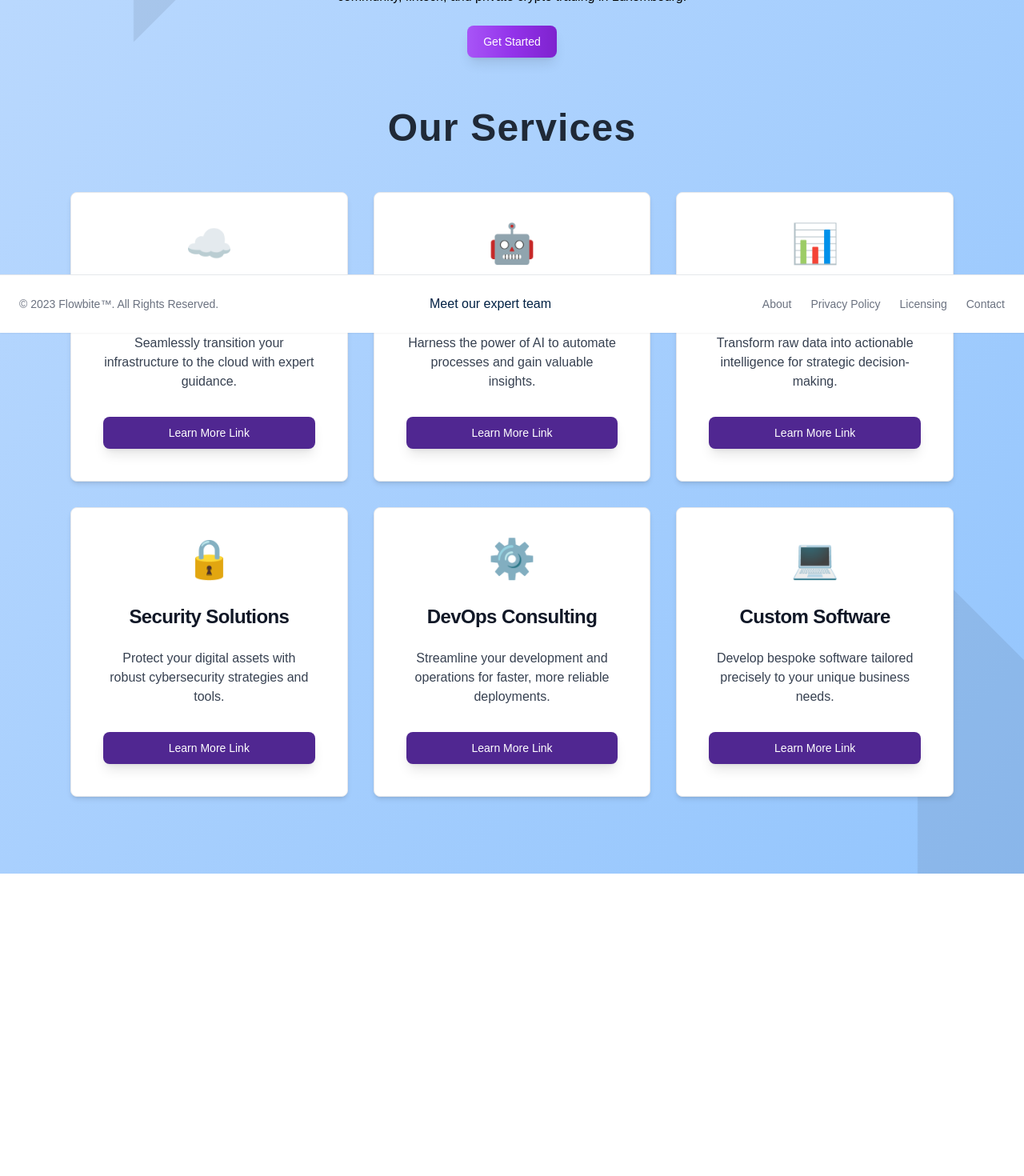
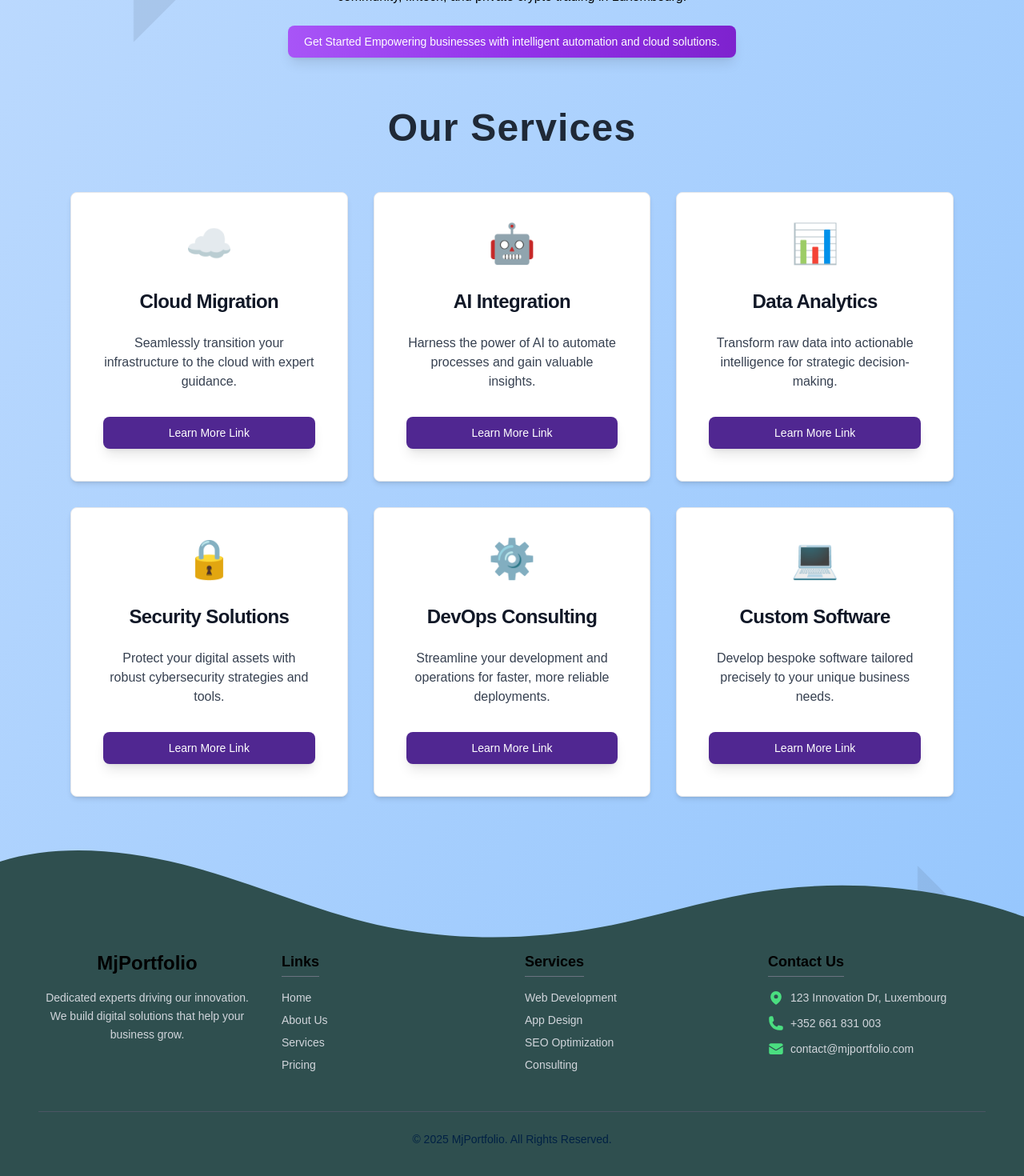
Before and after one commit to WebSiteMj/fortiNexis, a React (Vite) app: page / in a window 1280 px wide. Shown: the part 384-1854 px from the top of the page at 80% size. Before the commit the page ends 1476 px from the top, so only its background shows below. Built offline with nearby package versions, Linux system fonts and the light colour scheme.

Commit message:
add footer curve

```diff
--- a/package.json
+++ b/package.json
@@ -12,8 +12,10 @@
   "dependencies": {
     "flowbite": "^3.1.2",
     "flowbite-react": "^0.12.10",
+    "preact-heroicons": "^2.2.0",
     "react": "^19.1.1",
-    "react-dom": "^19.1.1"
+    "react-dom": "^19.1.1",
+    "react-icons": "^5.5.0"
   },
   "devDependencies": {
     "@eslint/js": "^9.36.0",
--- a/src/components/FooterComponent.jsx
+++ b/src/components/FooterComponent.jsx
@@ -1,29 +1,92 @@
 import React from "react";
-
+import { HiPhone, HiEnvelope, HiMapPin } from "react-icons/hi2";
 
 export default function FooterComponent() {
   return (
+    <div className="relative w-full mt-20">
 
+      {/* 1. THE CURVED SVG SEPARATOR */}
+      {/* This SVG sits just above the footer content to create the curved top edge */}
+      <div className="absolute top-0 left-0 w-full overflow-hidden leading-none rotate-180 transform -translate-y-[99%]">
+        <svg
+          className="relative block w-[calc(100%+1.3px)] h-[60px] sm:h-[100px] md:h-[120px] text-[#2F4F4F]"
+          data-name="Layer 1"
+          xmlns="http://www.w3.org/2000/svg"
+          viewBox="0 0 1200 120"
+          preserveAspectRatio="none"
+        >
+          {/* This path creates the curve */}
+          <path
+            d="M321.39,56.44c58-10.79,114.16-30.13,172-41.86,82.39-16.72,168.19-17.73,250.45-.39C823.78,31,906.67,72,985.66,92.83c70.05,18.48,146.53,26.09,214.34,3V0H0V27.35A600.21,600.21,0,0,0,321.39,56.44Z"
+            fill="currentColor"
+          ></path>
+        </svg>
+      </div>
 
-<footer class="fixed bottom-0 left-0 z-20 w-full p-4 bg-white border-t border-gray-200 shadow-sm md:flex md:items-center md:justify-between md:p-6 dark:bg-gray-800 dark:border-gray-600">
-    <span class="text-sm text-gray-500 sm:text-center dark:text-gray-400">© 2023 <a href="https://flowbite.com/" class="hover:underline">Flowbite™</a>. All Rights Reserved.
-    </span>
-    <p>Meet our expert team</p>
-    <ul class="flex flex-wrap items-center mt-3 text-sm font-medium text-gray-500 dark:text-gray-400 sm:mt-0">
-        <li>
-            <a href="#" class="hover:underline me-4 md:me-6">About</a>
-        </li>
-        <li>
-            <a href="#" class="hover:underline me-4 md:me-6">Privacy Policy</a>
-        </li>
-        <li>
-            <a href="#" class="hover:underline me-4 md:me-6">Licensing</a>
-        </li>
-        <li>
-            <a href="#" class="hover:underline">Contact</a>
-        </li>
-    </ul>
-</footer>
+      {/* 2. THE MAIN FOOTER CONTENT */}
+      <footer className="bg-[#2F4F4F] text-white pt-4 pb-12">
+        <div className="container mx-auto px-6 md:px-12">
 
-      );
+          {/* Grid Layout: 1 col mobile, 2 col tablet, 4 col desktop */}
+          <div className="grid grid-cols-1 sm:grid-cols-2 md:grid-cols-4 gap-8">
+
+            {/* Column 1: Company Info */}
+            <div className="space-y-4">
+              <h2 className="text-2xl font-bold">MjPortfolio</h2>
+              <p className="text-gray-300 text-sm leading-relaxed">
+                Dedicated experts driving our innovation. We build digital solutions
+                that help your business grow.
+              </p>
+            </div>
+
+            {/* Column 2: Quick Links */}
+            <div>
+              <h3 className="text-lg font-semibold mb-4 border-b border-gray-500 inline-block pb-1">Links</h3>
+              <ul className="space-y-2 text-gray-300 text-sm">
+                <li><a href="#" className="hover:text-white hover:underline transition">Home</a></li>
+                <li><a href="#" className="hover:text-white hover:underline transition">About Us</a></li>
+                <li><a href="#" className="hover:text-white hover:underline transition">Services</a></li>
+                <li><a href="#" className="hover:text-white hover:underline transition">Pricing</a></li>
+              </ul>
+            </div>
+
+            {/* Column 3: Services */}
+            <div>
+              <h3 className="text-lg font-semibold mb-4 border-b border-gray-500 inline-block pb-1">Services</h3>
+              <ul className="space-y-2 text-gray-300 text-sm">
+                <li><a href="#" className="hover:text-white hover:underline transition">Web Development</a></li>
+                <li><a href="#" className="hover:text-white hover:underline transition">App Design</a></li>
+                <li><a href="#" className="hover:text-white hover:underline transition">SEO Optimization</a></li>
+                <li><a href="#" className="hover:text-white hover:underline transition">Consulting</a></li>
+              </ul>
+            </div>
+
+            {/* Column 4: Contact Info */}
+            <div>
+              <h3 className="text-lg font-semibold mb-4 border-b border-gray-500 inline-block pb-1">Contact Us</h3>
+              <ul className="space-y-3 text-gray-300 text-sm">
+                <li className="flex items-center gap-2">
+                  <HiMapPin className="w-5 h-5 text-green-400" />
+                  <span>123 Innovation Dr, Luxembourg</span>
+                </li>
+                <li className="flex items-center gap-2">
+                  <HiPhone className="w-5 h-5 text-green-400" />
+                  <span>+352 661 831 003</span>
+                </li>
+                <li className="flex items-center gap-2">
+                  <HiEnvelope className="w-5 h-5 text-green-400" />
+                  <span>contact@mjportfolio.com</span>
+                </li>
+              </ul>
+            </div>
+          </div>
+
+          {/* Bottom Bar: Copyright */}
+          <div className="border-t border-gray-600 mt-12 pt-6 text-center text-sm text-gray-400">
+            <p>&copy; {new Date().getFullYear()} MjPortfolio. All Rights Reserved.</p>
+          </div>
+        </div>
+      </footer>
+    </div>
+  );
 }
--- a/src/components/HeroComponent.jsx
+++ b/src/components/HeroComponent.jsx
@@ -26,7 +26,7 @@ We are a new digital innovation company using AI, Azure Cloud, and blockchain to
         </p> */}
 
        <Button className="bg-gradient-to-r from-purple-500 via-purple-600 to-purple-700 text-white hover:bg-gradient-to-br focus:ring-purple-300 dark:focus:ring-purple-800">
-      Get Started
+      Get Started Empowering businesses with intelligent automation and cloud solutions.
       </Button>
       </div>
       );
```
Also changed, not shown: src/App.jsx (+9 -3 lines), 1 other file (tests, documents, lock files or other folders).
